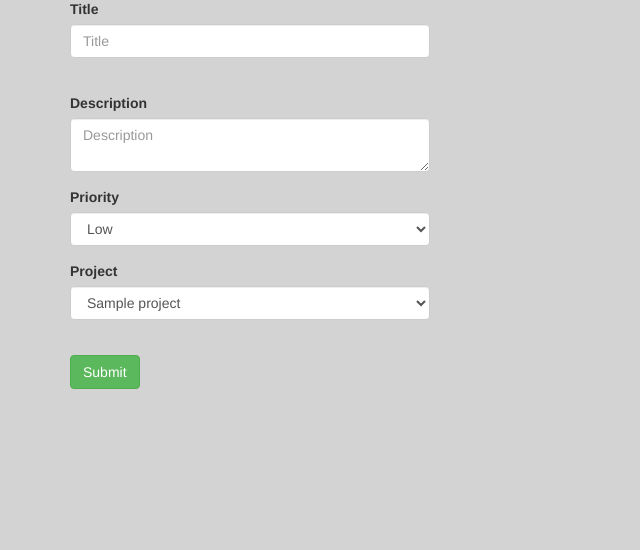
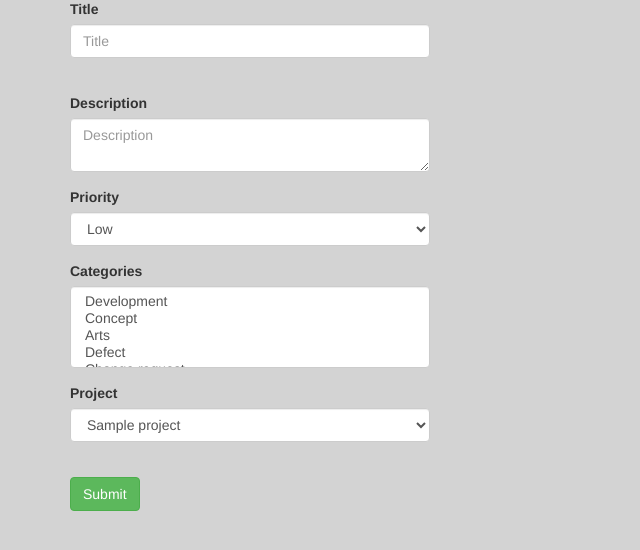
Before and after one commit to idalmasso/my_tracker_app, a Flask app: page /add_tracker in a window 1280 px wide. Shown: the part 143-693 px from the top of the page, without its empty margins (0-640 px from the left). Run offline with Flask 2, Linux system fonts and the light colour scheme; a user stored in the database is signed in; a database or web service that is not in the repository returns one stand-in record (values such as "Sample title"); some libraries are stand-ins or nearby versions.

Commit message:
Added categories

```diff
--- a/app/templates/trackerapp/add_tracker.html
+++ b/app/templates/trackerapp/add_tracker.html
@@ -11,6 +11,7 @@
             <br>
 			{{ wtf.form_field(form.description, class='form-control', placeholder='Description')}}
 			{{ wtf.form_field(form.priority, class='form-control', placeholder='Priority')}}
+			{{ wtf.form_field(form.categories, class='form-control', placeholder='Categories')}}
 			{{ wtf.form_field(form.project, class='form-control', placeholder='Project')}}
 			 <br>
             {{ wtf.form_field(form.submit, class='btn btn-success') }}
--- a/app/templates/trackerapp/tracker_edit.html
+++ b/app/templates/trackerapp/tracker_edit.html
@@ -12,6 +12,7 @@
 			{{ wtf.form_field(form.description, class='form-control', placeholder='Description')}}
 			{{ wtf.form_field(form.status, class='form-control', placeholder='Status')}}
 			{{ wtf.form_field(form.priority, class='form-control', placeholder='Priority')}}
+			{{ wtf.form_field(form.categories, class='form-control', placeholder='Categories')}}
 			{{ wtf.form_field(form.project, class='form-control', placeholder='Project')}}
             <br>
             {{ wtf.form_field(form.submit, class='btn btn-success') }}
--- a/app/templates/trackerapp/trackerlist.html
+++ b/app/templates/trackerapp/trackerlist.html
@@ -18,7 +18,7 @@
             Tracker priority
         </th>
         <th>
-            Requires
+            Categories
         </th>
         {% if current_user.admin %}
         <th>
@@ -48,6 +48,9 @@
 			{{ priorities.get(tracker.priority|string) }}
         </td>
         <td class="tracker_requires">
+			{% for category in tracker.categories %}
+				{{ categories.get(category|string) }}{{"," if not loop.last }}
+			{% endfor %}
         </td>
         {% if current_user.admin %}
         <td>
--- a/app/tracker.py
+++ b/app/tracker.py
@@ -22,6 +22,7 @@ class Tracker(object):
             self.priority = tracker.get('priority', 0)
             self.requires_id = int(tracker.get('requires_id', '-1'))
             self.project = tracker.get('project',None)
+            self.categories = tracker.get('categories',[])
 
     def remove_tracker(self):
         mongo.db.trackers.delete_one({'_id': ObjectId(self.id)})
@@ -33,7 +34,8 @@ class Tracker(object):
                                         'description':self.description,
                                         'status':self.status,
                                         'priority':self.priority,
-                                        'project':self.project
+                                        'project':self.project,
+                                        'categories':self.categories
                                         }})
     @staticmethod
     def add_tracker(title):
--- a/app/trackerapp/forms.py
+++ b/app/trackerapp/forms.py
@@ -1,5 +1,5 @@
 from flask_wtf import FlaskForm
-from wtforms import StringField, SubmitField, FileField, TextAreaField, SelectField
+from wtforms import StringField, SubmitField, FileField, TextAreaField, SelectField,SelectMultipleField
 from wtforms.validators import  DataRequired
 from .lookup import *
 
@@ -9,6 +9,7 @@ class AddTrackerForm(FlaskForm):
     description = TextAreaField('Description', validators=[DataRequired()])
     priority = SelectField('Priority', choices = Lookup(PRIORITIES))
     project = SelectField('Project', validators=[DataRequired()])
+    categories = SelectMultipleField('Categories',choices=Lookup(CATEGORIES))
     submit = SubmitField('Submit')
 
 
@@ -18,4 +19,5 @@ class EditTrackerForm(FlaskForm):
     status = SelectField('Status', choices =Lookup(STATUSES))
     priority = SelectField('Priority', choices =Lookup(PRIORITIES))
     project = SelectField('Project', validators=[DataRequired()])
+    categories = SelectMultipleField('Categories',choices=Lookup(CATEGORIES))
     submit = SubmitField('Submit')
--- a/app/trackerapp/lookup.py
+++ b/app/trackerapp/lookup.py
@@ -13,3 +13,8 @@ STATUSES = [('0','Open'),
 PRIORITIES = [('0','Low'),
               ('1','Medium'),
               ('2','High')]
+CATEGORIES = [('development','Development'),
+              ('concept','Concept'),
+              ('arts','Arts'),
+              ('defect','Defect'),
+              ('changerequest','Change request')]
--- a/app/trackerapp/routes.py
+++ b/app/trackerapp/routes.py
@@ -25,7 +25,7 @@ def trackerlist():
     prev_url = url_for('trackerapp.trackerlist', page=trackers.prev) if trackers.has_prev else None
     next_url = url_for('trackerapp.trackerlist', page=trackers.next) if trackers.has_next else None
     return render_template('trackerapp/trackerlist.html', title='trackers',
-                           prev_url=prev_url, next_url=next_url, trackers=trackers.trackers, statuses=dict(STATUSES),priorities=dict(PRIORITIES) )
+                           prev_url=prev_url, next_url=next_url, trackers=trackers.trackers, statuses=dict(STATUSES),priorities=dict(PRIORITIES) , categories=dict(CATEGORIES))
 
 
 @bp.route('/tracker/<id>')
@@ -63,7 +63,7 @@ def tracker_info(id):
             return redirect(url_for('trackerapp.trackerlist'))
     else:
 
-        return render_template('trackerapp/tracker_info.html', tracker=tracker, title=Tracker.title, statuses=dict(STATUSES),priorities=dict(PRIORITIES))
+        return render_template('trackerapp/tracker_info.html', tracker=tracker, title=Tracker.title, statuses=dict(STATUSES),priorities=dict(PRIORITIES), categories=dict(CATEGORIES))
 
 
 @bp.route('/tracker_edit/<id>', methods=['GET', 'POST'])
@@ -85,6 +85,7 @@ def tracker_edit(id):
         tracker.priority = int(form.priority.data)
         tracker.status = int(form.status.data)
         tracker.project = form.project.data
+        tracker.categories = form.categories.data
         tracker.update_tracker_by_form()
         flash('Tracker  {} updated'.format(tracker.number))
         return redirect(url_for('trackerapp.trackerlist'))
@@ -107,6 +108,7 @@ def add_tracker():
         tracker.description = form.description.data
         tracker.priority = int(form.priority.data)
         tracker.project = form.project.data
+        tracker.categories = form.categories.data
         tracker.update_tracker_by_form()
         return redirect(url_for('trackerapp.tracker_info', id= tracker.id))
     return render_template('trackerapp/add_tracker.html', form=form, title='Add tracker')
```
Also changed, not shown: app/templates/trackerapp/tracker_info.html (+7 -4 lines).
